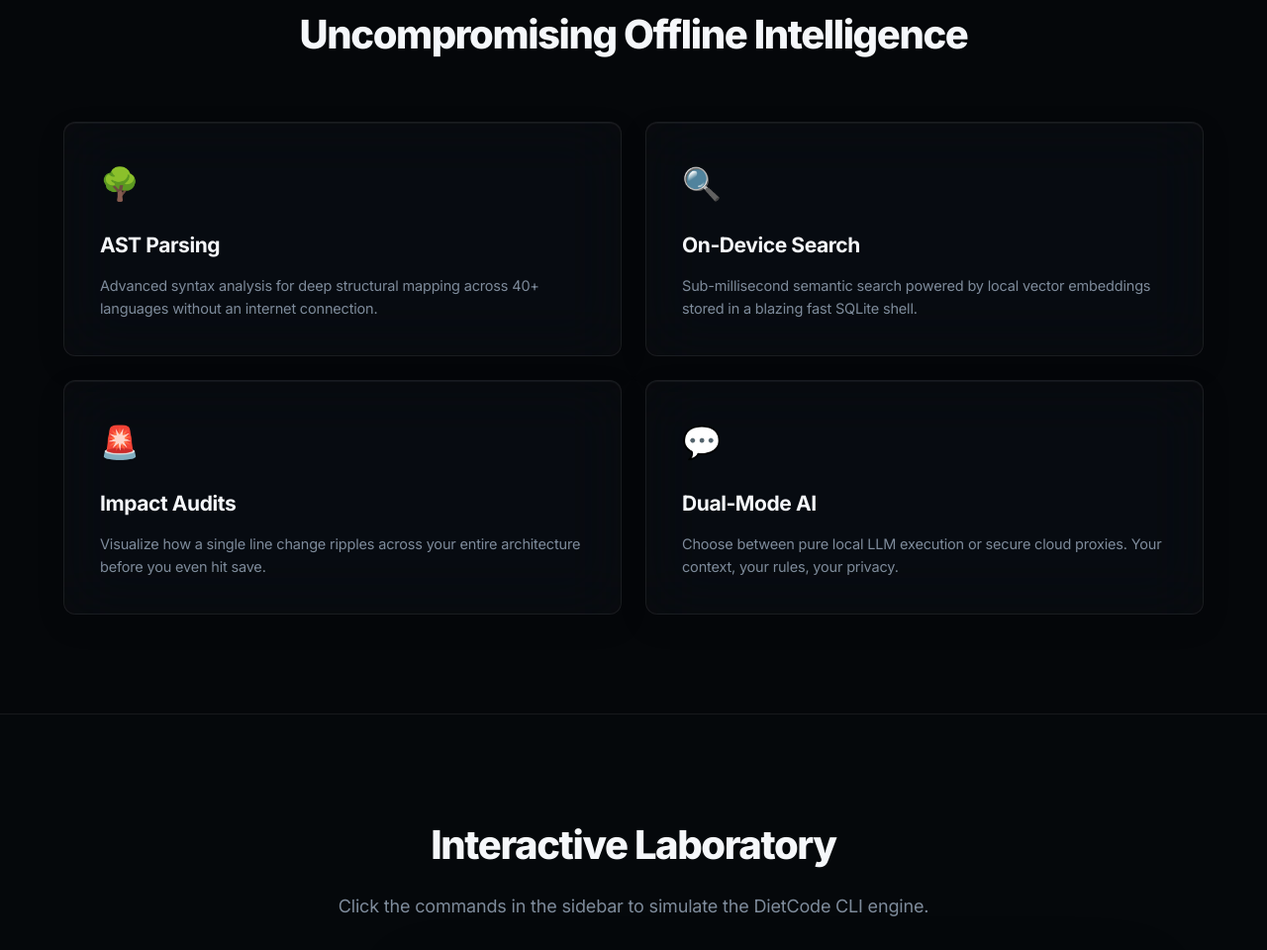
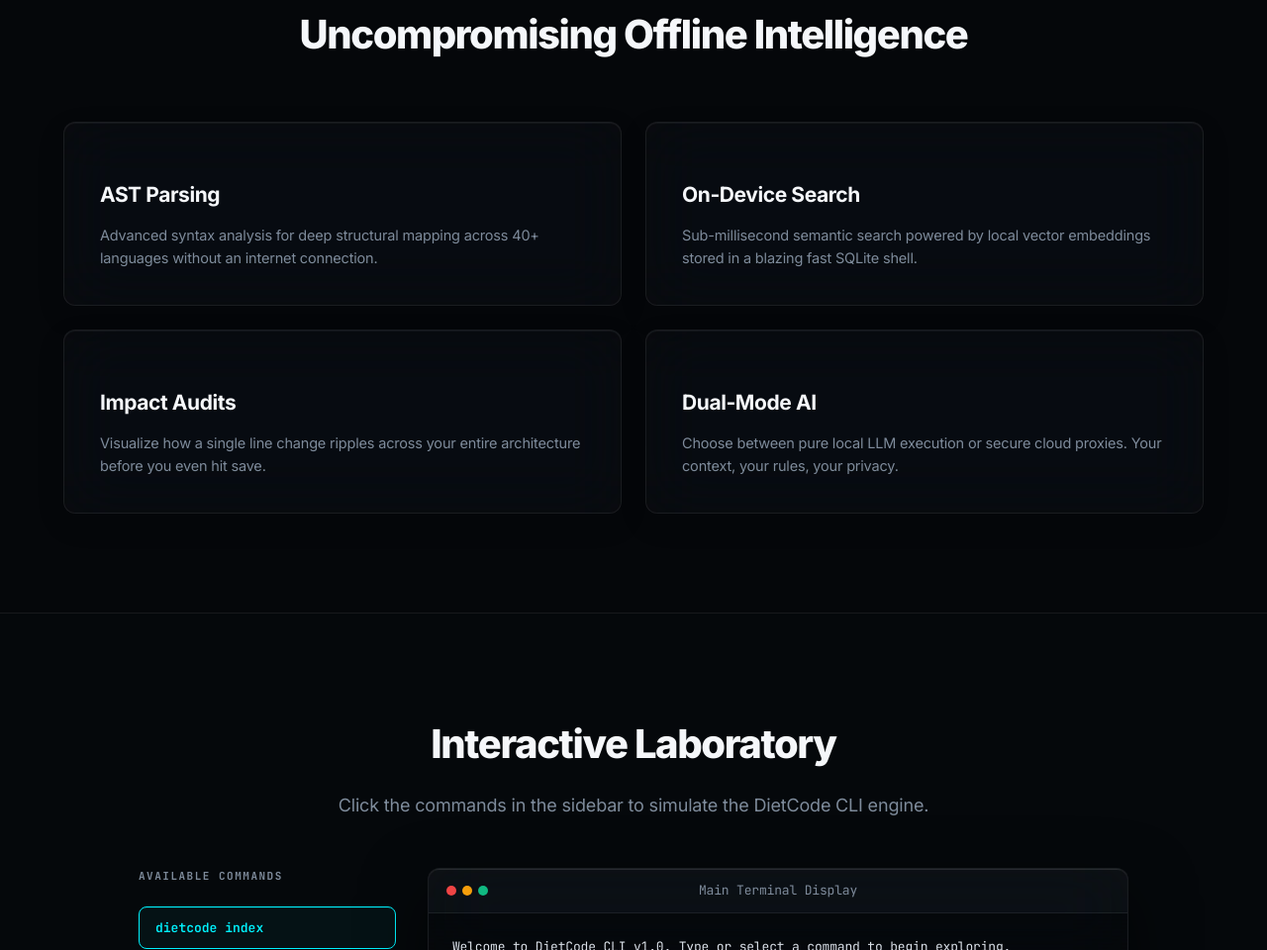
Before and after one commit to GautamKodes/DietCode, a plain HTML site: page web/index.html in a window 1280 px wide. Shown: the part 1229-2189 px from the top of the page at 99% size. Drawn offline with Linux system fonts and the light colour scheme.

Commit message:
Update index.html

```diff
--- a/web/index.html
+++ b/web/index.html
@@ -3,7 +3,7 @@
 <head>
   <meta charset="UTF-8">
   <meta name="viewport" content="width=device-width, initial-scale=1.0">
-  <title>DietCode 🥤 | On-Device AI Code Cartographer & Analyzer</title>
+  <title>DietCode | On-Device AI Code Cartographer & Analyzer</title>
   <meta name="description" content="An offline-ready, privacy-first local CLI utility that indexes codebases, maps dependency impact paths, performs semantic search, and runs codebase Q&A.">
   <link rel="stylesheet" href="style.css">
   <link rel="shortcut icon" href="logo.jpg" type="image/jpeg">
@@ -79,22 +79,22 @@
         <h2 class="section-title">Uncompromising Offline Intelligence</h2>
         <div class="features-grid">
           <div class="feature-card" id="feature-ast">
-            <div class="feature-icon">🌳</div>
+            <div class="feature-icon"></div>
             <h3>AST Parsing</h3>
             <p>Advanced syntax analysis for deep structural mapping across 40+ languages without an internet connection.</p>
           </div>
           <div class="feature-card" id="feature-search">
-            <div class="feature-icon">🔍</div>
+            <div class="feature-icon"></div>
             <h3>On-Device Search</h3>
             <p>Sub-millisecond semantic search powered by local vector embeddings stored in a blazing fast SQLite shell.</p>
           </div>
           <div class="feature-card" id="feature-impact">
-            <div class="feature-icon">🚨</div>
+            <div class="feature-icon"></div>
             <h3>Impact Audits</h3>
             <p>Visualize how a single line change ripples across your entire architecture before you even hit save.</p>
           </div>
           <div class="feature-card" id="feature-qa">
-            <div class="feature-icon">💬</div>
+            <div class="feature-icon"></div>
             <h3>Dual-Mode AI</h3>
             <p>Choose between pure local LLM execution or secure cloud proxies. Your context, your rules, your privacy.</p>
           </div>
```
